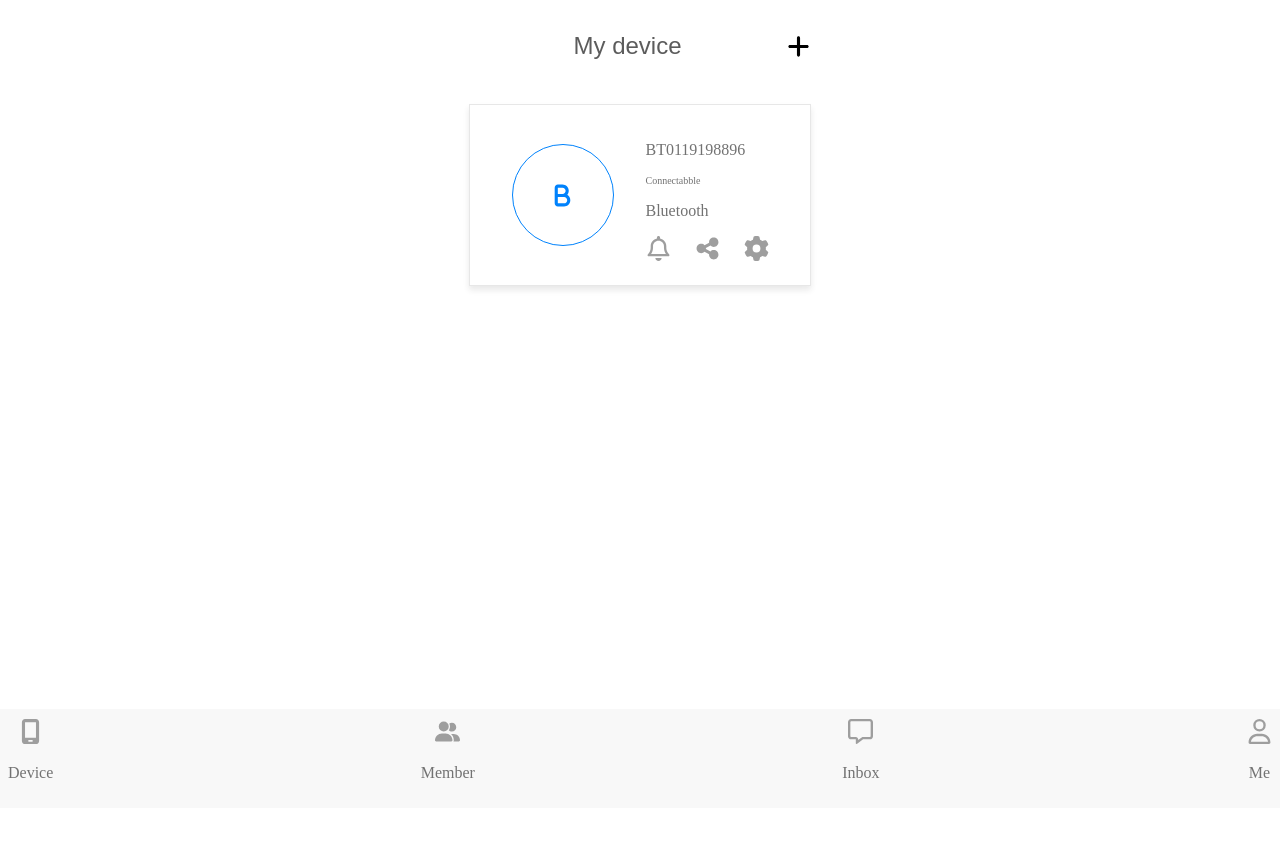
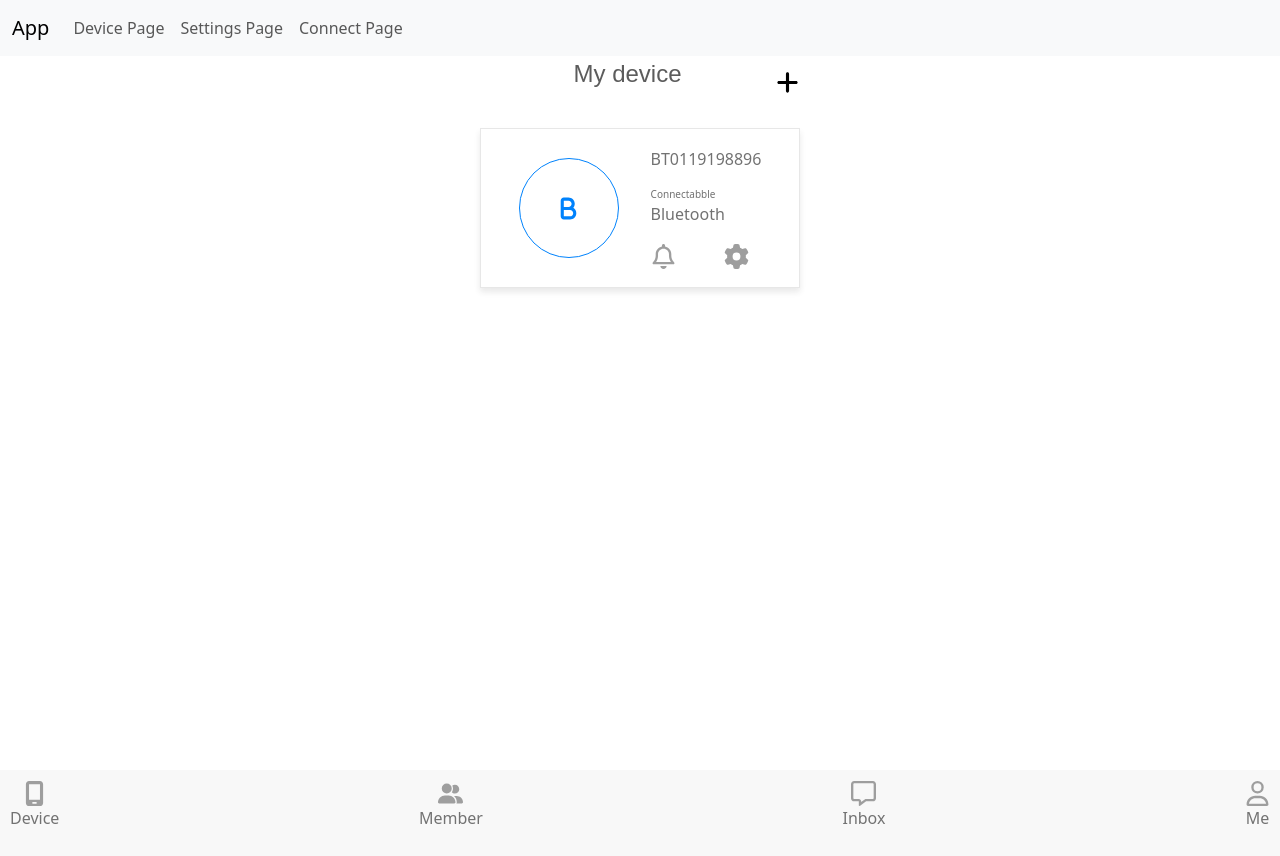
Before and after one commit to jummie-jk/design-evaluation, an Angular app: page /device in a window 1280 px wide. Before the commit this address led to /. Before the commit the page ends 816 px from the top, so only its background shows below. Built offline with nearby package versions, Linux system fonts and the light colour scheme.

Commit message:
added bootstrap header for easy navigation

```diff
--- a/angular.json
+++ b/angular.json
@@ -25,9 +25,13 @@
               "src/assets"
             ],
             "styles": [
-              "src/styles.css"
+              "src/styles.css",
+              "node_modules/bootstrap/dist/css/bootstrap.min.css"
             ],
-            "scripts": []
+            "scripts": [
+               "node_modules/@popperjs/core/dist/umd/popper.min.js",
+               "node_modules/bootstrap/dist/js/bootstrap.min.js"
+            ]
           },
           "configurations": {
             "production": {
@@ -87,9 +91,13 @@
               "src/assets"
             ],
             "styles": [
-              "src/styles.css"
+              "src/styles.css",
+              "node_modules/bootstrap/dist/css/bootstrap.min.css"
             ],
-            "scripts": []
+            "scripts": [
+                "node_modules/@popperjs/core/dist/umd/popper.min.js",
+                "node_modules/bootstrap/dist/js/bootstrap.min.js"
+            ]
           }
         }
       }
--- a/package.json
+++ b/package.json
@@ -21,6 +21,8 @@
     "@fortawesome/angular-fontawesome": "^0.13.0",
     "@fortawesome/fontawesome-svg-core": "^6.4.0",
     "@fortawesome/free-solid-svg-icons": "^6.4.0",
+    "@popperjs/core": "^2.11.8",
+    "bootstrap": "^5.3.3",
     "rxjs": "~7.8.0",
     "tslib": "^2.3.0",
     "zone.js": "~0.13.0"
--- a/src/app/app-routing.module.ts
+++ b/src/app/app-routing.module.ts
@@ -1,7 +1,13 @@
 import { NgModule } from '@angular/core';
 import { RouterModule, Routes } from '@angular/router';
+import { DevicePageComponent } from './pages/device-page/device-page.component';
+import { SettingsPageComponent } from './pages/settings-page/settings-page.component';
 
-const routes: Routes = [];
+const routes: Routes = [
+  { path: '', redirectTo: 'device', pathMatch: 'full' },
+  { path: 'device', component: DevicePageComponent },
+  { path: 'settings', component: SettingsPageComponent },
+];
 
 @NgModule({
   imports: [RouterModule.forRoot(routes)],
--- a/src/app/app.component.html
+++ b/src/app/app.component.html
@@ -1,2 +1,2 @@
-<app-device-page></app-device-page>
+<app-navbar></app-navbar>
 <router-outlet></router-outlet>
--- a/src/app/app.module.ts
+++ b/src/app/app.module.ts
@@ -6,12 +6,14 @@
 import { DevicePageComponent } from './pages/device-page/device-page.component';
 import { FontAwesomeModule } from '@fortawesome/angular-fontawesome';
 import { SettingsPageComponent } from './pages/settings-page/settings-page.component';
+import { NavbarComponent } from './navbar/navbar.component';
 
 @NgModule({
   declarations: [
     AppComponent,
     DevicePageComponent,
-    SettingsPageComponent
+    SettingsPageComponent,
+    NavbarComponent
   ],
   imports: [
     BrowserModule,
--- /dev/null
+++ b/src/app/navbar/navbar.component.html
@@ -0,0 +1,29 @@
+<nav class="navbar navbar-expand-lg navbar-light bg-light">
+    <div class="container-fluid">
+      <a class="navbar-brand" href="#">App</a>
+      <button
+        class="navbar-toggler"
+        type="button"
+        data-bs-toggle="collapse"
+        data-bs-target="#navbarNav"
+        aria-controls="navbarNav"
+        aria-expanded="false"
+        aria-label="Toggle navigation"
+      >
+        <span class="navbar-toggler-icon"></span>
+      </button>
+      <div class="collapse navbar-collapse" id="navbarNav">
+        <ul class="navbar-nav">
+          <li class="nav-item">
+            <a class="nav-link"routerLink="/device">Device Page</a>
+          </li>
+          <li class="nav-item">
+            <a class="nav-link" routerLink="/settings">Settings Page</a>
+          </li>
+          <li class="nav-item">
+            <a class="nav-link" href="#">Connect Page</a>
+          </li>
+        </ul>
+      </div>
+    </div>
+  </nav>
```
Also changed, not shown: src/app/navbar/navbar.component.ts (added, +10 -0 lines), src/app/navbar/navbar.component.css (added), 2 other files (tests, documents, lock files or other folders).
